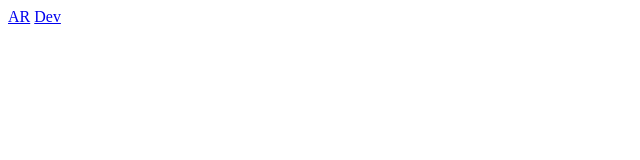
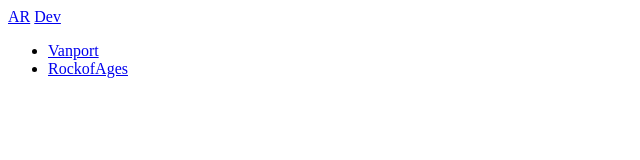
Before and after one commit to ceti-institute/MuralScan, a website: page src/index.html in a window 1280 px wide. Shown: the whole page, without its empty margins (0-640 px from the left). Drawn offline with Linux system fonts and the light colour scheme; files whose address does not match are found by name.

Commit message:
Work on landing page.

```diff
--- a/package.json
+++ b/package.json
@@ -15,6 +15,7 @@
   },
   "dependencies": {
     "@types/three": "^0.144.0",
+    "bootstrap": "^5.2.3",
     "three": "^0.146.0"
   }
 }
--- a/src/index.html
+++ b/src/index.html
@@ -9,4 +9,24 @@
 <body>
     <a href="./ar/index.html">AR</a>
     <a href="./dev/index.html">Dev</a>
+
+    <ul id="list"></ul>
+
+    <script>
+        let ul = document.getElementById("list");
+        fetch("content.json")
+            .then((response) => response.json())
+            .then((data) => {
+                for (let mural of data.murals) {
+                    console.log(mural);
+                    let li = document.createElement("li");
+                    let a = document.createElement("a");
+                    a.innerHTML = mural;
+                    a.href = "google.com"
+                    li.append(a);
+                    ul.append(li);
+                }
+            });
+
+    </script>
 </body>
--- /dev/null
+++ b/static/content.json
@@ -0,0 +1,11 @@
+{
+    "wayspots": [
+        "CETI",
+        "Scott",
+        "PSUStairs"
+    ],
+    "murals": [
+        "Vanport",
+        "RockofAges"
+    ]
+}
```
Also changed, not shown: 1 other file.
